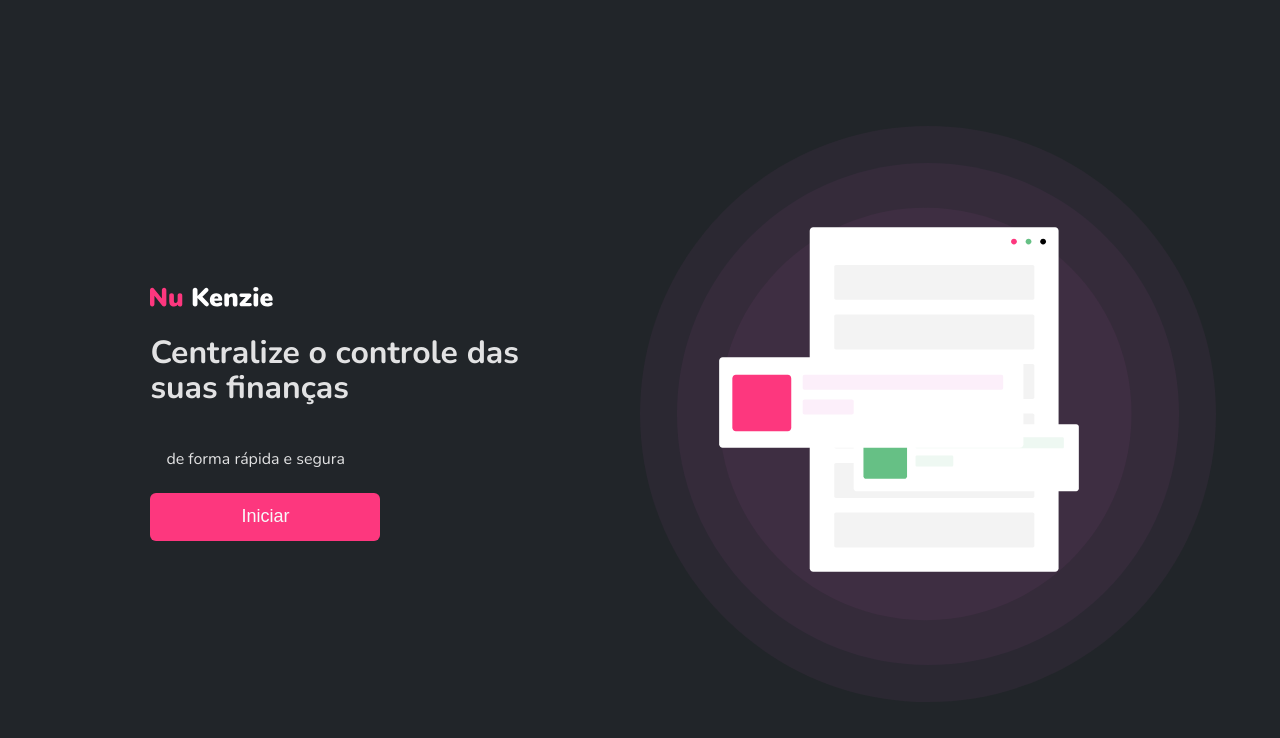
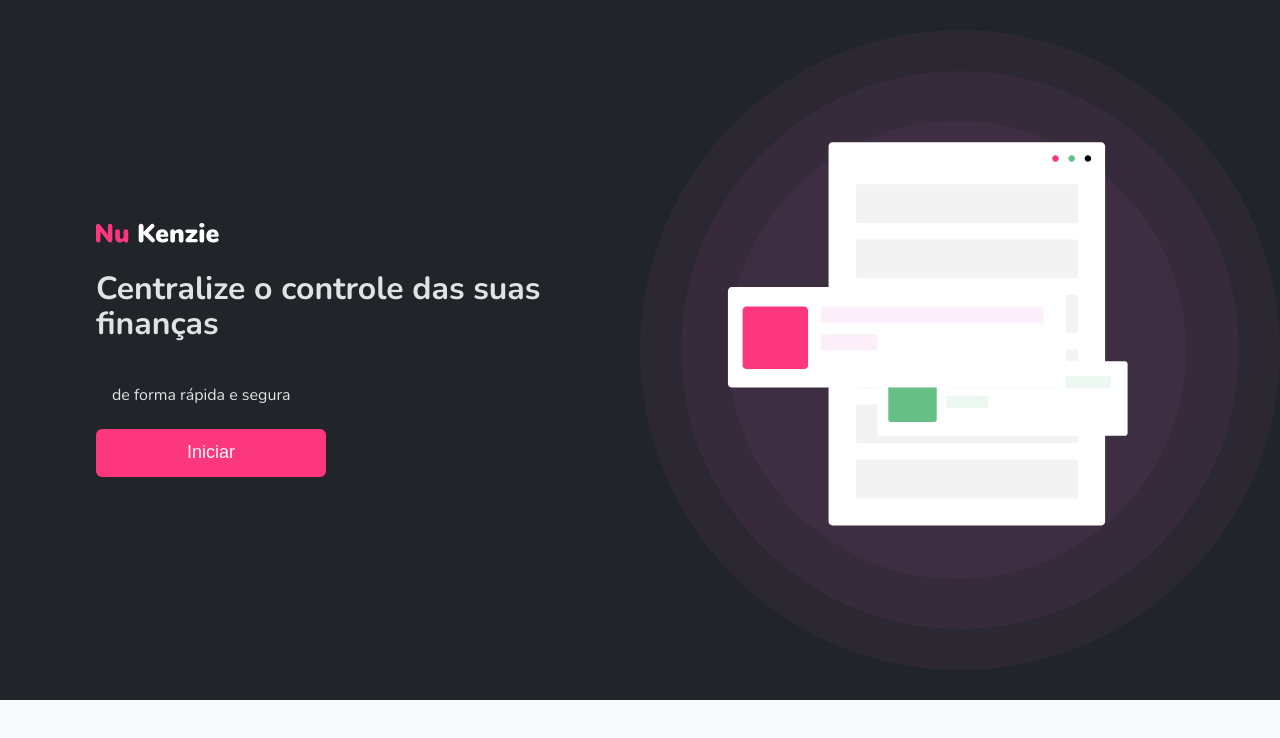
Before and after one commit to Nymeria9212/nukenzie-react-jessica, a React (Vite) app: page / in a window 1280 px wide. Shown: the top 738 px of the page. Built offline with nearby package versions, Linux system fonts and the light colour scheme.

Commit message:
correção do backgroud

```diff
--- a/src/App.css
+++ b/src/App.css
@@ -18,7 +18,8 @@
   align-items: center;
   justify-content: center;
   width: 90%;
-  margin-top: 4rem;
+  width: 100vw;
+  background-color: var(--grey-scale-4);
 }
 .informPage {
   display: flex;
@@ -66,7 +67,7 @@
 }
 .userPage {
   width: 100%;
-  height: fit-content;
+  height: 100vh;
   background-color: var(--grey-scale-1);
 }
 .main-User {
@@ -112,7 +113,8 @@
   .section-2 {
     width: 50%;
   }
-  .userPage {
+  #root {
+    background-color: var(--grey-scale-1);
     height: 100vh;
   }
 }
--- a/src/index.css
+++ b/src/index.css
@@ -6,7 +6,6 @@
 
   color-scheme: light dark;
   color: rgba(255, 255, 255, 0.87);
-  background-color: var(--grey-scale-4);
   font-synthesis: none;
   text-rendering: optimizeLegibility;
   -webkit-font-smoothing: antialiased;
```
